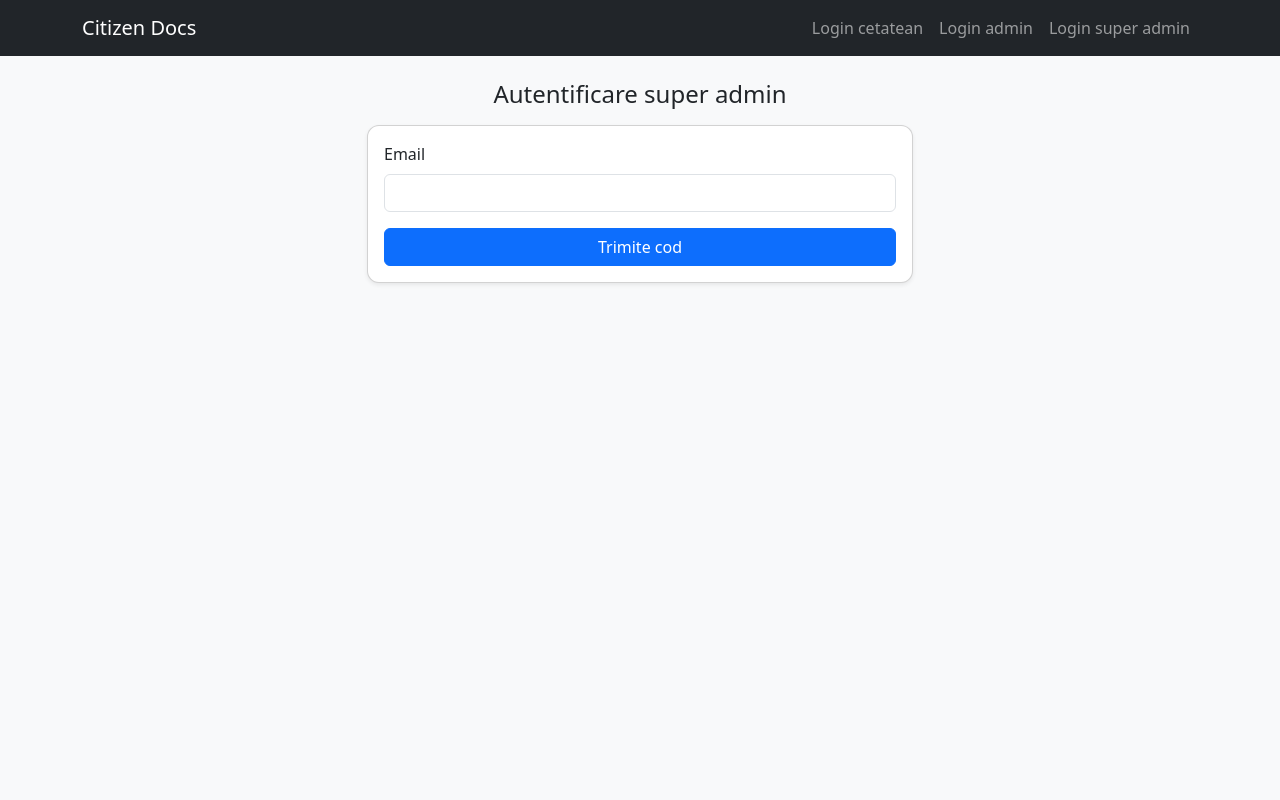
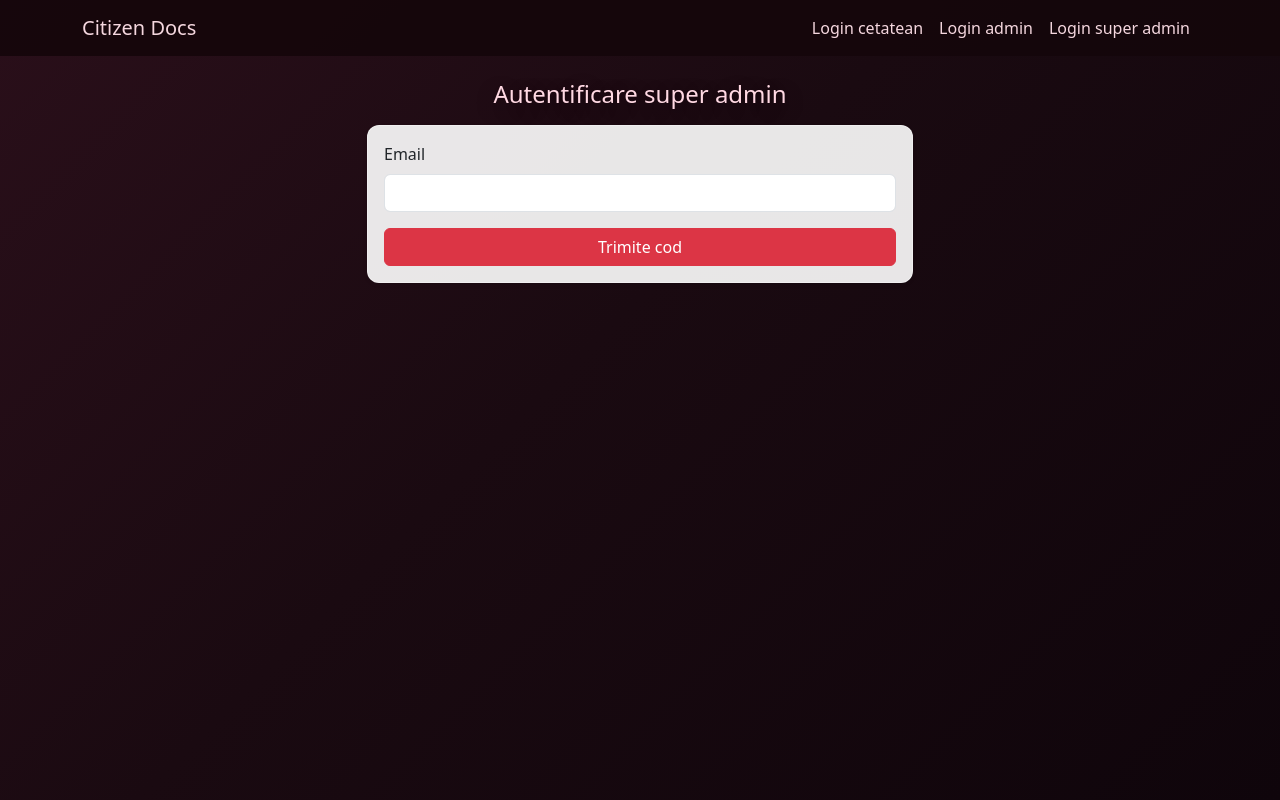
Before and after one commit to Dorin-Irimia/citizen-doc, a Django app: page /superadmin/code/ in a window 1280 px wide. Run offline with Django 5.2, Linux system fonts and the light colour scheme; some libraries are stand-ins or nearby versions.

Commit message:
fix chat remove request

```diff
--- a/core/views.py
+++ b/core/views.py
@@ -799,8 +799,9 @@ def chat_thread(request, citizen_id=None):
                         fail_silently=True,
                     )
                 msgs.delete()
+                active_thread.delete()  # stergem si threadul pentru a disparea din lista
                 messages.success(request, "Conversatia a fost stearsa.")
-                return redirect(request.path + f"?thread={active_thread.id}")
+                return redirect(request.path)
             else:
                 messages.error(request, "Nu exista o solicitare de stergere.")
                 return redirect(request.path + f"?thread={active_thread.id}")
--- a/templates/core/superadmin_request.html
+++ b/templates/core/superadmin_request.html
@@ -1,10 +1,22 @@
 {% extends "base.html" %}
 {% block title %}Cod super admin{% endblock %}
 {% block content %}
+<style>
+  body { background: linear-gradient(135deg, #2a0f1a 0%, #1a0a11 45%, #0f050b 100%); }
+  nav.navbar { background: rgba(20, 6, 10, 0.9) !important; }
+  nav.navbar .nav-link, nav.navbar .navbar-brand { color: #f5d7df !important; }
+  nav.navbar .nav-link:hover { color: #ffb3c5 !important; }
+  .glass-card {
+    background: rgba(255, 255, 255, 0.9);
+    border: 1px solid rgba(255, 255, 255, 0.35);
+    box-shadow: 0 10px 30px rgba(0,0,0,0.35);
+  }
+  .super-title { color: #ffd9e3; text-shadow: 0 6px 20px rgba(0,0,0,0.45); }
+</style>
 <div class="row justify-content-center">
   <div class="col-md-6">
-    <h1 class="h4 mb-3 text-center">Autentificare super admin</h1>
-    <form method="post" class="card card-body shadow-sm">
+    <h1 class="h4 mb-3 text-center super-title">Autentificare super admin</h1>
+    <form method="post" class="card card-body shadow-sm glass-card">
       {% csrf_token %}
       {{ form.non_field_errors }}
       <div class="mb-3">
@@ -12,7 +24,7 @@
         {{ form.email }}
         {{ form.email.errors }}
       </div>
-      <button class="btn btn-primary w-100">Trimite cod</button>
+      <button class="btn btn-danger w-100">Trimite cod</button>
     </form>
   </div>
 </div>
```
Also changed, not shown: templates/core/admin_invite_accept.html (+15 -3 lines), templates/core/superadmin_verify.html (+15 -3 lines).
